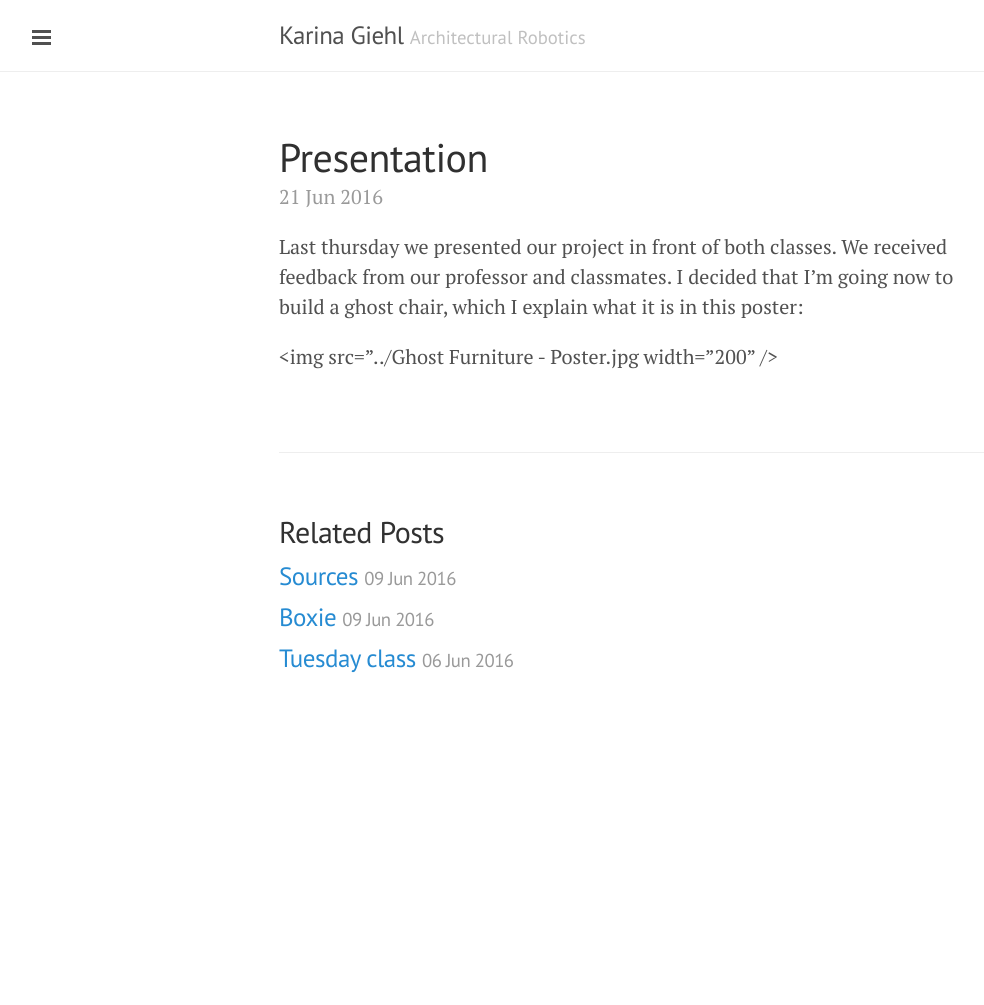
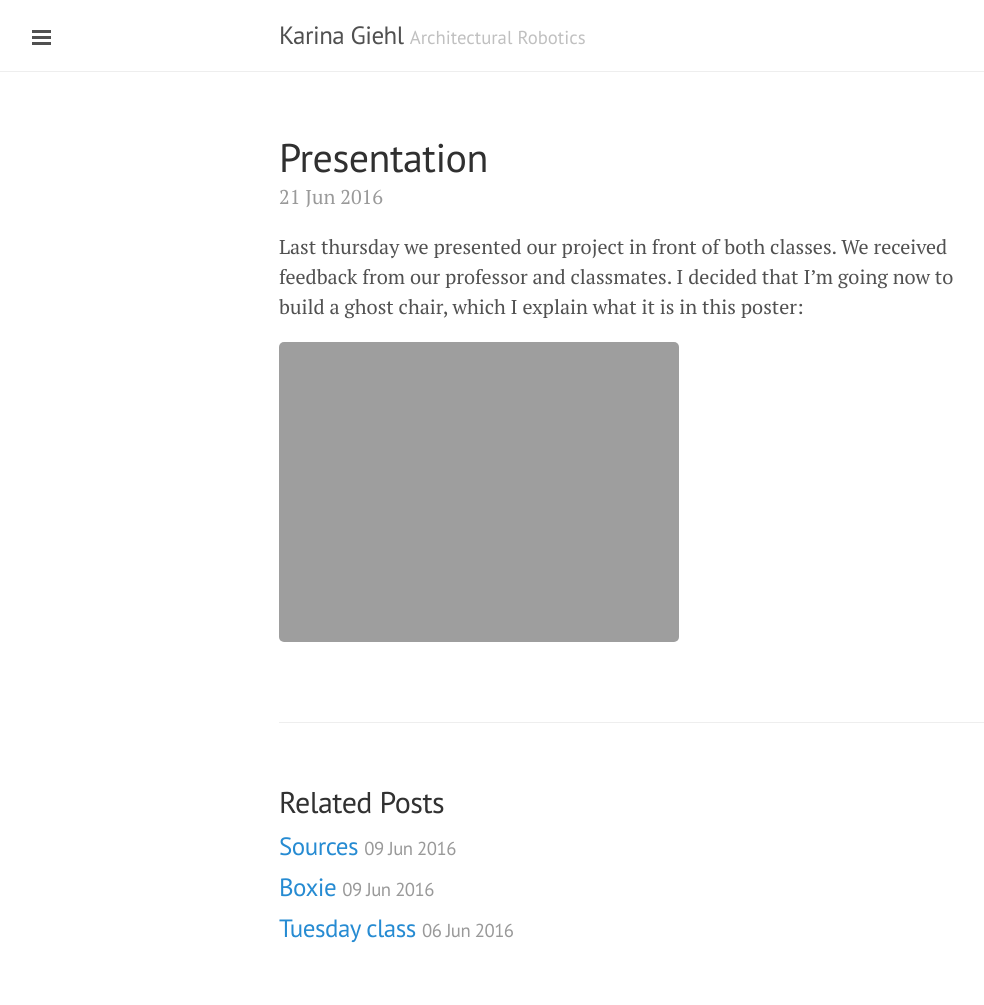
Before and after one commit to karinagiehl/karinagiehl.github.io, a Jekyll site: the page built from _posts/2016-06-21-presentation.markdown, in a window 1280 px wide. Shown: the whole page, without its empty margins (1-985 px from the left). Built offline with Jekyll 4.4.1, drawn with Linux system fonts in a browser that asks for light colours; before the commit the page ends 900 px from its top, so only the background shows below that.

Commit message:
Update 2016-06-21-presentation.markdown

```diff
--- a/_posts/2016-06-21-presentation.markdown
+++ b/_posts/2016-06-21-presentation.markdown
@@ -5,4 +5,4 @@ layout: post
 ---
 Last thursday we presented our project in front of both classes. We received feedback from our professor and classmates. I decided that I'm going now to build a ghost chair, which I explain what it is in this poster:
 
-<img src="../Ghost Furniture - Poster.jpg width="200" />
+![ghost](../Ghost Furniture - Poster.jp =250x)
```
